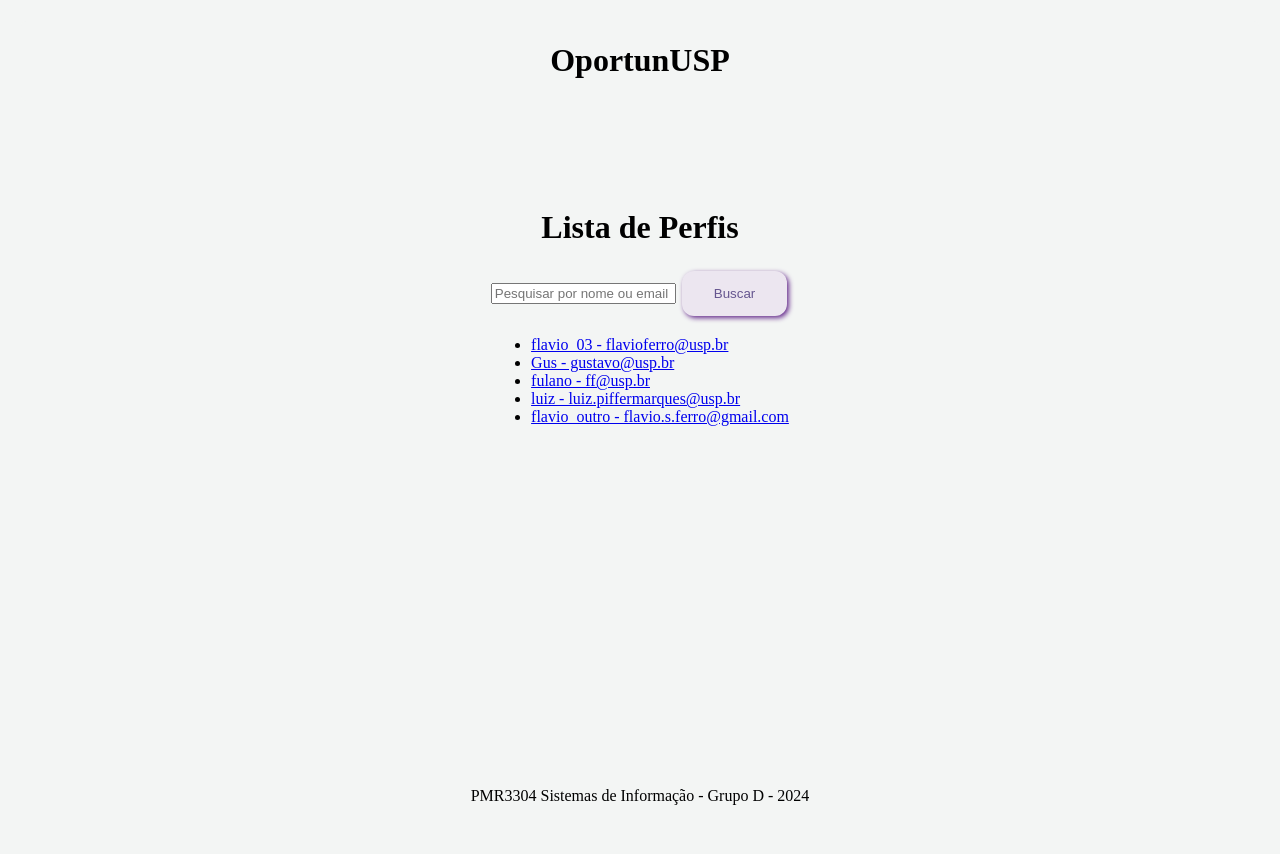
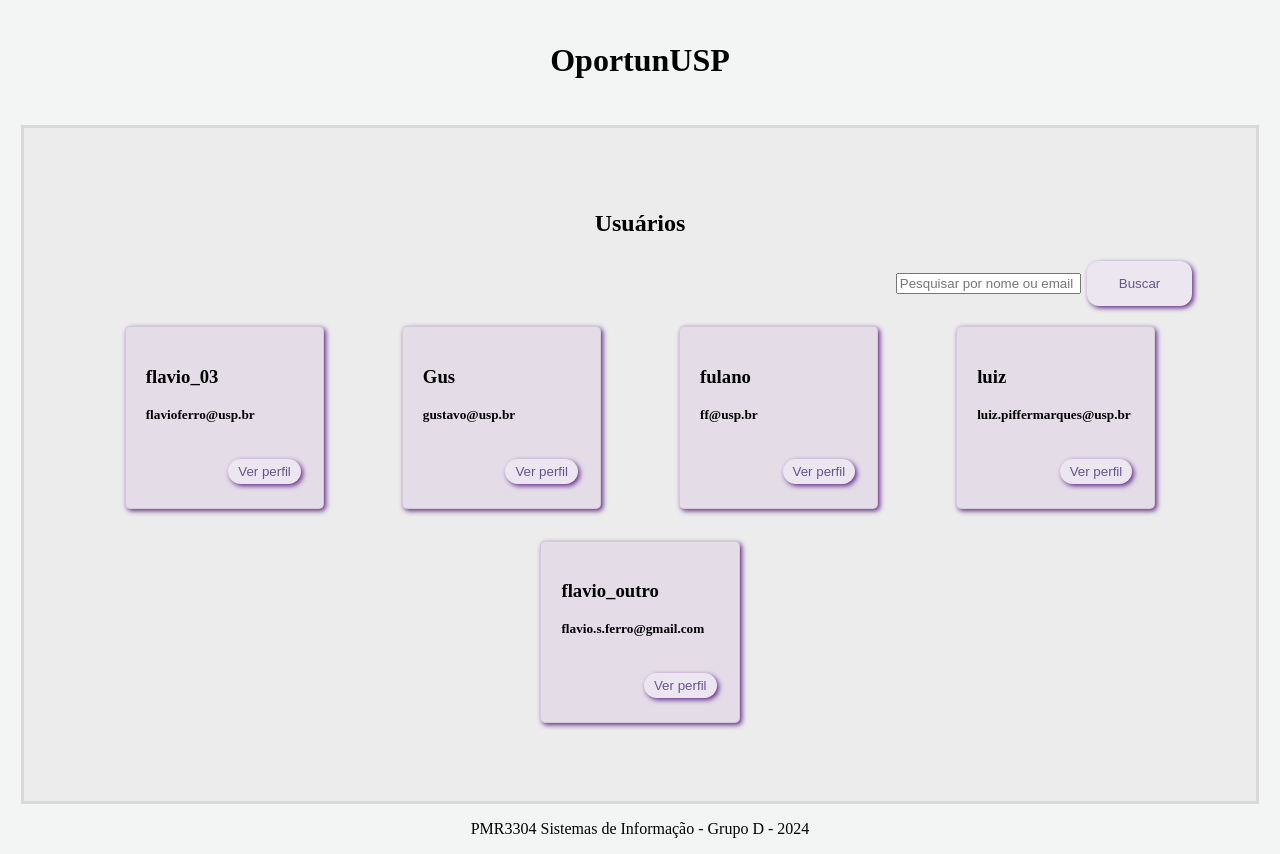
Before and after one commit to FlaFerro/oportunusp, a Django app: page /profiles/ in a window 1280 px wide. Before the commit the page ends 805 px from the top, so only its background shows below. Run offline with Django 5.2, Linux system fonts and the light colour scheme; data comes from the database, SQL or seed files in the repository; both versions use the stored data as it was after the commit.

Commit message:
Cards de usuário

```diff
--- a/oportunidades/static/style.css
+++ b/oportunidades/static/style.css
@@ -4,10 +4,11 @@
     --background-color: #F3F5F4;
     --header-color: #F3F5F4;
     --nav_color: #6e55a6 ;
-    --content-color: #F3F5F4;
+    --content-color: #ececec;
     --accent-color: #ffffff;
     --border-color: #00000015;
     --text-dark:#65558F;
+    --card-background: #e4dde8;
 }
 
 body {
@@ -44,6 +45,8 @@ nav {
     align-items: center;
     width:fit-content;
     padding: 5%;
+    border-style: solid;
+    border-color: var(--border-color);
 }
 #content-login{
     display: flex;
@@ -61,7 +64,7 @@ nav {
 }
 
 #login-box {
-    background-color: var(--accent-color);
+    background-color: var(--card-background);
     padding: 5%;
     border-radius: 5px ;
     display: flex;
@@ -82,7 +85,7 @@ nav {
 .intro_text{
     display:flex;
     flex-direction: column;
-    background-color: var(--accent-color);
+    background-color: var(--card-background);
     flex-grow: 1;
     padding: 5%;
     border-radius: 5px ;
@@ -150,6 +153,7 @@ button:hover {
     margin: 1rem;
     padding: 1.25rem;
     width: 15cap;
+    background-color: var(--card-background);
   }
   #card_lower_section{
     display: flex;
--- a/oportunidades/templates/oportunidades/opportunity_edit.html
+++ b/oportunidades/templates/oportunidades/opportunity_edit.html
@@ -1,6 +1,9 @@
+{% extends 'base_generic.html' %}
+{% block content %}
 <h2>Atualizar Oportunidade: {{ opportunity.title }} </h2>
 <form method="post" action="{% url  'opportunity_edit' opportunity.pk %}">
   {% csrf_token %}
   {{ form.as_p }}
   <button type="submit"> Atualizar </button>
 </form>
+{% endblock %}
--- a/oportunidades/templates/oportunidades/opportunity_list.html
+++ b/oportunidades/templates/oportunidades/opportunity_list.html
@@ -6,7 +6,7 @@
     <h2>Lista de Oportunidades</h2>
 
     <!-- Formulário de busca -->
-     <div id="search">
+    <div id="search">
     <form method="get" action="{% url 'opportunity_list' %}">
         <input type="text" name="q" placeholder="Buscar oportunidades..." value="{{ query }}">
         <button type="submit">Buscar</button>
@@ -18,7 +18,7 @@
             <article class="card">
                 <h3>{{ opportunity.title }}</h3>
                 <h5 style="margin-top: 0;" > {{ opportunity.posted_by }}</h5>
-                <p>{{ opportunity.title }} ({{ opportunity.description }})</p>
+                <p>({{ opportunity.description }})</p>
                 <div id="card_lower_section">
                     <a href="{% url 'opportunity_detail' opportunity.pk %}"> <button class="button_variation">Ver detalhes</button></a>
                 </div>
--- a/oportunidades/templates/oportunidades/profile_list.html
+++ b/oportunidades/templates/oportunidades/profile_list.html
@@ -1,19 +1,24 @@
 {% extends 'base_generic.html' %}
 
 {% block content %}
-<h1>Lista de Perfis</h1>
+<h2>Usuários</h2>
+<div id="search">
 <form method="GET" action="{% url 'profile_list' %}">
     <input type="text" name="q" placeholder="Pesquisar por nome ou email" value="{{ request.GET.q }}">
     <button type="submit">Buscar</button>
 </form>
-
-<ul>
+</div>
+<section class="opportunities_list">
     {% for profile in profiles %}
-        <li>
-            <a href="{% url 'profile_detail' profile.user.id %}">
-                {{ profile.user.username }} - {{ profile.user.email }}
-            </a>
-        </li>
+        <article class="card">
+            <h3>{{ profile.user.username }}</h3>
+            <h5 style="margin-top: 0;" > {{ profile.user.email }}</h5>
+            <div id="card_lower_section">
+                <a href="{% url 'profile_detail' profile.user.id %}"> <button class="button_variation">Ver perfil</button></a>
+            </div>
+        </article>
+    {% empty %}
+        Nenhuma oportunidade encontrada.
     {% endfor %}
-</ul>
-{% endblock %}
+</section>
+ {% endblock %}
--- a/oportunidades/templates/oportunidades/user_profile.html
+++ b/oportunidades/templates/oportunidades/user_profile.html
@@ -20,7 +20,7 @@
         <article class="card">
             <h3>{{ opportunity.title }}</h3>
             <h5 style="margin-top: 0;" > {{ opportunity.posted_by }}</h5>
-            <p>{{ opportunity.title }} ({{ opportunity.description }})</p>
+            <p>({{ opportunity.description }})</p>
             <div id="card_lower_section">
                 <a href="{% url 'opportunity_detail' opportunity.pk %}"> <button class="button_variation">Ver detalhes</button></a>
             </div>
```
Also changed, not shown: db.sqlite3.
